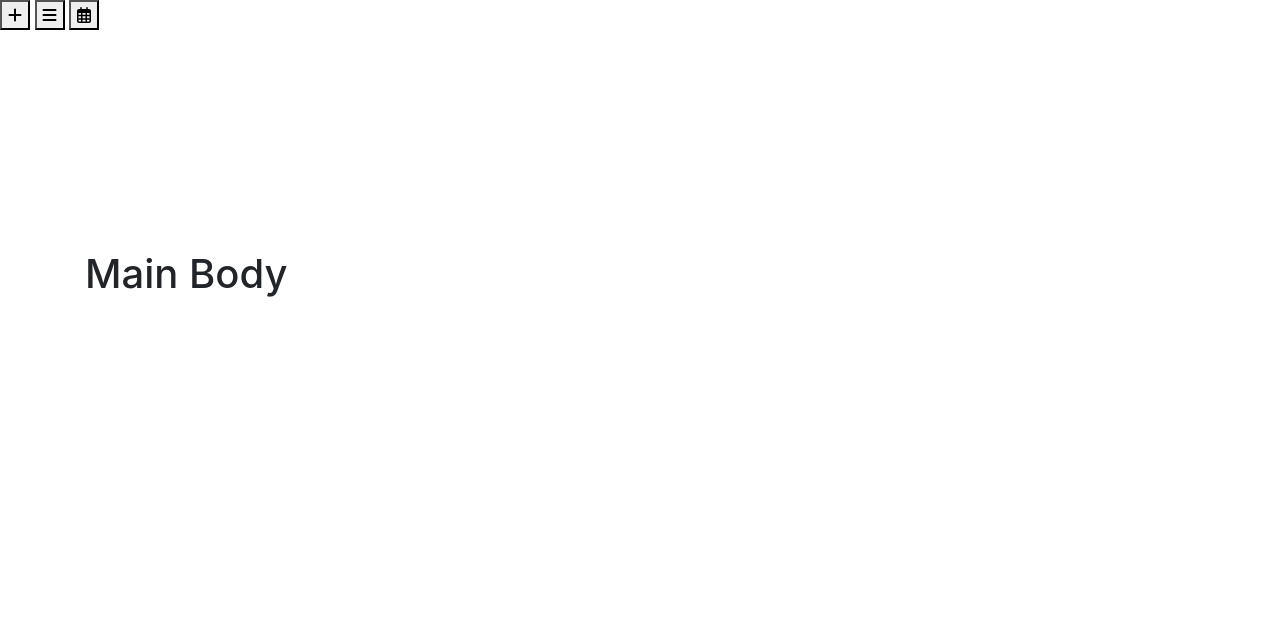
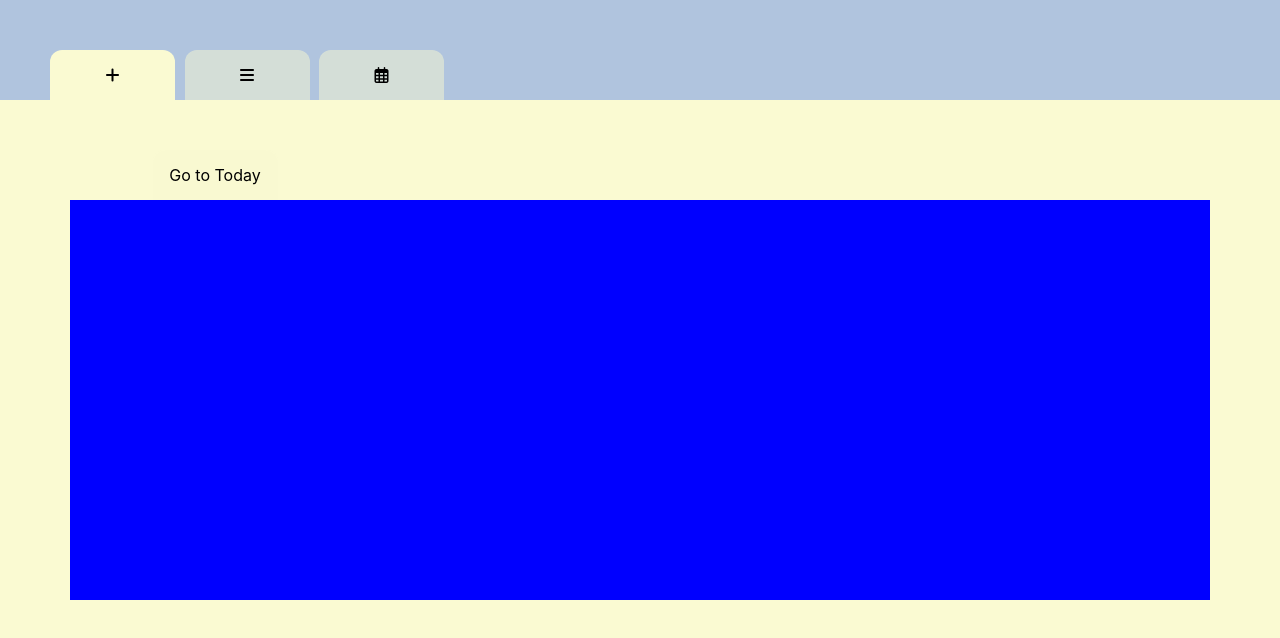
Before and after one commit to TheMatthewSawyer/MatthewsDayPlanner, a plain HTML site: page index.html in a window 1280 px wide. Drawn offline with nearby package versions, Linux system fonts and the light colour scheme.

Commit message:
Added comments describing the script and stylesheet links. Renamed and changed 'mainTop' div to four seperate divs for malleability.

```diff
--- a/index.html
+++ b/index.html
@@ -6,16 +6,18 @@
     <meta http-equiv="X-UA-Compatible" content="ie=edge">
     <title>Document</title>
 
-
+    <!-- Link for bootstrap style file -->
     <link rel="stylesheet" href="https://stackpath.bootstrapcdn.com/bootstrap/4.4.1/css/bootstrap.min.css" integrity="sha384-Vkoo8x4CGsO3+Hhxv8T/Q5PaXtkKtu6ug5TOeNV6gBiFeWPGFN9MuhOf23Q9Ifjh" crossorigin="anonymous">
-
-    <!-- <link rel="stylesheet" href="style.css" type="text/css"> -->
-
+    <!-- Link for my style file -->
+    <link rel="stylesheet" href="style.css" type="text/css">
+    <!-- Link for Font-Awesome icons  -->
     <script src="https://kit.fontawesome.com/1dd2d64489.js" crossorigin="anonymous"></script>
-
+    <!-- Link for moment.js javascript file -->
+    <script src="https://cdnjs.cloudflare.com/ajax/libs/moment.js/2.24.0/moment.min.js"></script>
+    <!-- Link for jQuery javascript file -->
     <script src="https://ajax.googleapis.com/ajax/libs/jquery/3.4.1/jquery.min.js"></script>
-
-    <!-- <script src="script.js"></script> -->
+    <!-- Link for my javascript file -->
+    <script src="script.js"></script>
 
 </head>
 <body>
@@ -40,21 +42,26 @@
             </div>
     </header>
 
-    <div class="container" style="margin-top: 50px;">
+    <div class="container">
 
-        <div class="row">
+        <div class="row" style="text-align: center;">
 
-            <div id="mainTop" class="col-md-12"style="height: 100px; text-align: center;">
-
+            <div id="dateCurBtn" class="col-md-3">
+                <button id="curDayBtn">Go to Today</button>
             </div>
 
+            <div id="dateContainer1" class="col-md-1"></div>
+
+            <div id="dateContainer2" class="col-md-4" style="height: 50px;"></div>
+
+            <div id="dateContainer3" class="col-md-1"></div>
 
         </div>
 
         <div class="row">
 
             <div id="main" class="col-md-12" style="height: 400px;">
-                <h1>Main Body</h1>
+
             </div>
 
         </div>
```
